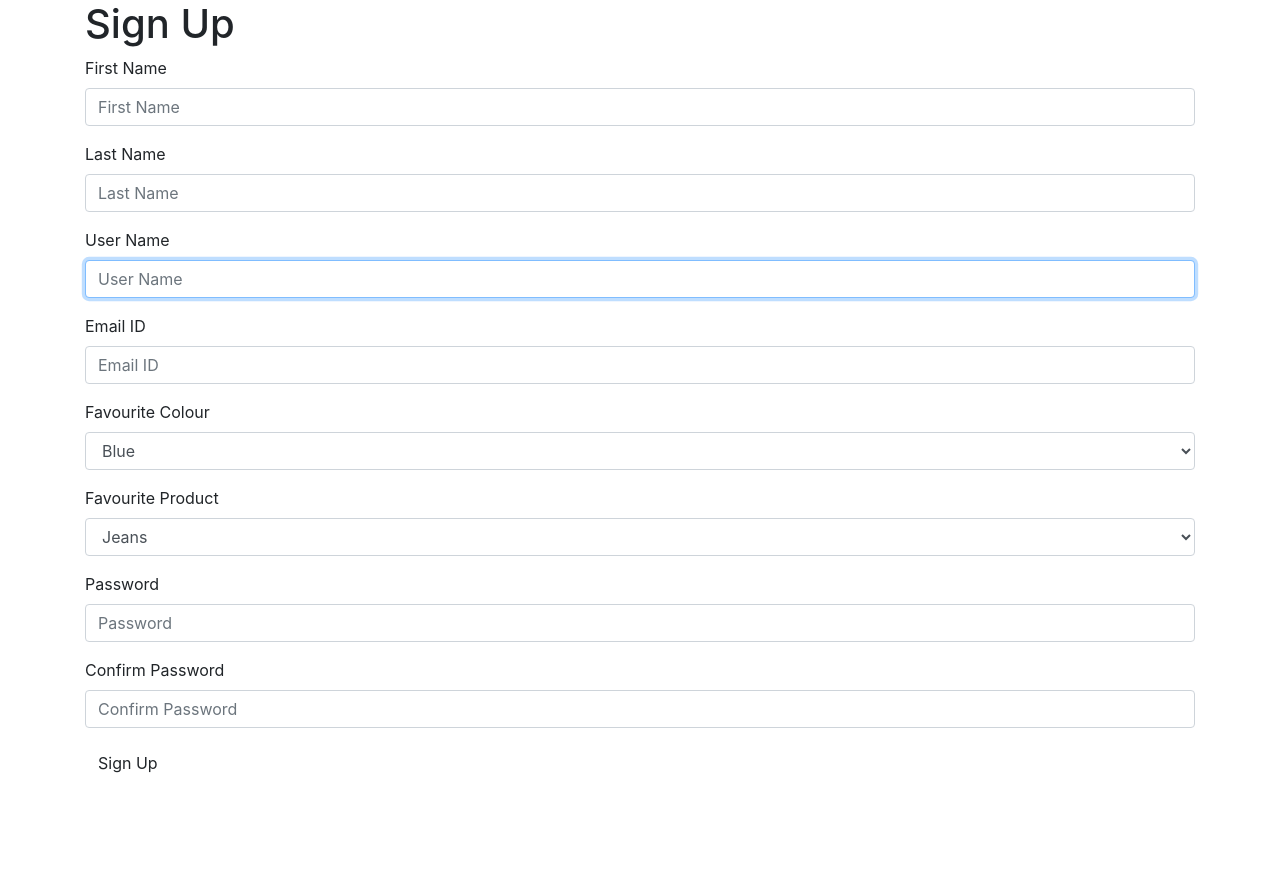
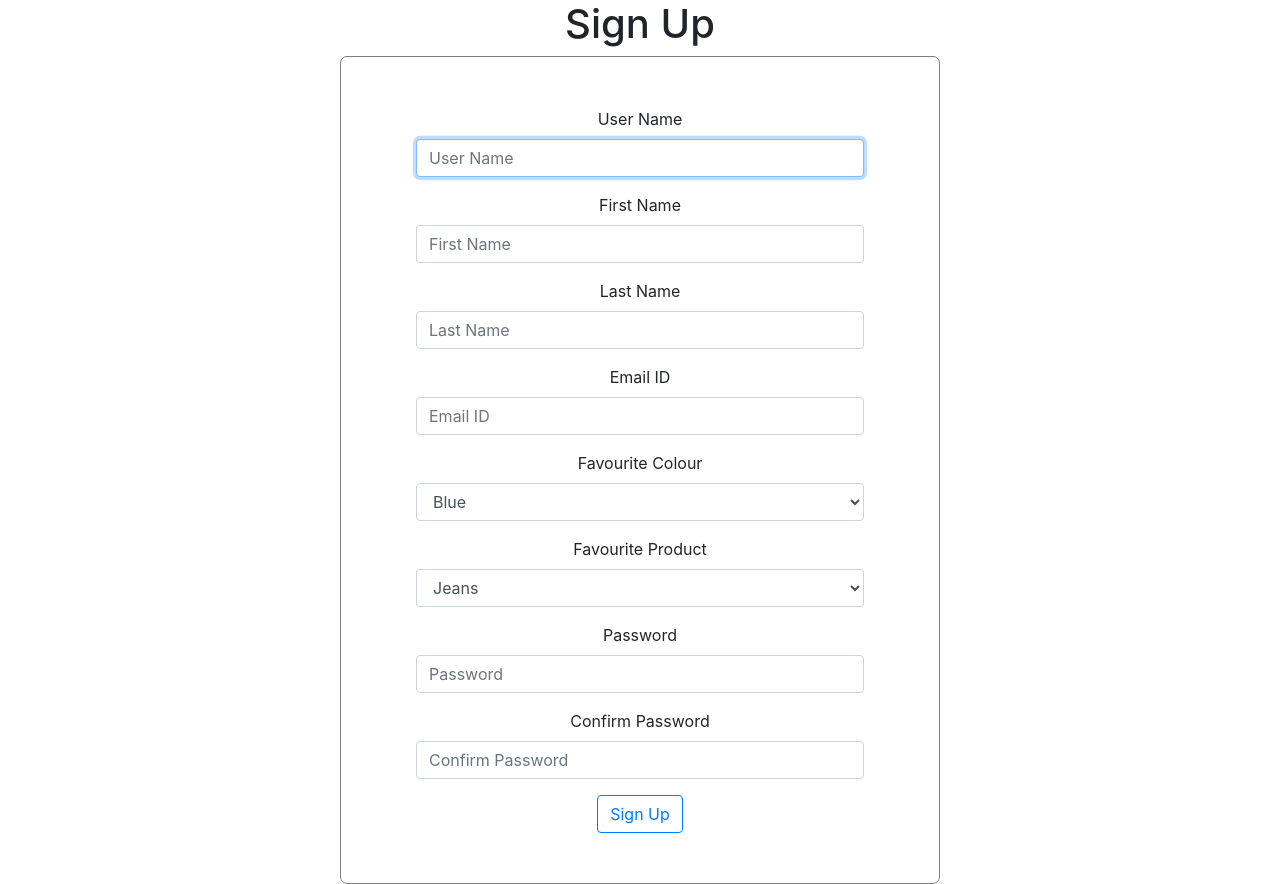
Before and after one commit to Poornartha/ProductSocial, a Django app: page /accounts/signup/ in a window 1280 px wide. Before the commit the page ends 773 px from the top, so only its background shows below. Run offline with Django 3.2, Linux system fonts and the light colour scheme; some libraries are stand-ins or nearby versions.

Commit message:
change forms.py

```diff
--- a/accounts/forms.py
+++ b/accounts/forms.py
@@ -1,5 +1,6 @@
 from django.contrib.auth import get_user_model
 from django.contrib.auth.forms import UserCreationForm
+from django.contrib.auth.models import User
 from django import forms
 
 class UserCreateForm(UserCreationForm):
@@ -33,8 +34,8 @@ class UserCreateForm(UserCreationForm):
         choices=FAVOURITE_PRODUCT_CHOICES,
     )
 
-    class Meta:
-        fields = ('first_name', 'last_name', 'username', 'email', 'favourite_colour', 'fav_product', 'password1', 'password2')
+    class Meta(UserCreationForm.Meta):
+        fields = UserCreationForm.Meta.fields + ('first_name', 'last_name', 'username', 'email', 'favourite_colour', 'fav_product', 'password1', 'password2')
         model = get_user_model()
 
     def __init__(self, *args, **kwargs):
@@ -48,7 +49,7 @@ class UserCreateForm(UserCreationForm):
         self.fields['password1'].label = 'Password'
         self.fields['password2'].label = 'Confirm Password'
 
-        self.fields['first_name'].widget.attrs.update({'class' : 'form-field'})
+        self.fields['first_name'].widget.attrs.update({'class' : 'form-field;'})
         self.fields['last_name'].widget.attrs.update({'class' : 'form-field'})
         self.fields['username'].widget.attrs.update({'class' : 'form-field'})
         self.fields['email'].widget.attrs.update({'class' : 'form-field'})
@@ -58,11 +59,11 @@ class UserCreateForm(UserCreationForm):
         self.fields['password2'].widget.attrs.update({'class' : 'form-field'})
 
     def clean(self):
-        cleaned_data = super(UserForm, self).clean()
+        cleaned_data = super(UserCreationForm, self).clean()
         password1 = cleaned_data.get("password1")
         password2 = cleaned_data.get("password2")
 
-        if password != password2:
+        if password1 != password2:
             raise forms.ValidationError(
                 "password and confirm_password does not match"
             )
--- a/accounts/templates/accounts/signup.html
+++ b/accounts/templates/accounts/signup.html
@@ -1,14 +1,19 @@
 {% extends 'base.html' %}
-{% load bootstrap3 %}
+{%load bootstrap3%}
 {% block content %}
 
-<div class="container">
+<div class="container" style="text-align: center; margin: auto">
   <h1>Sign Up</h1>
-  <form class="" method="POST">
-    {% csrf_token %}
-    {% bootstrap_form form %}
-    <input type="submit" name="" value="Sign Up" class="btn btn-default">
-  </form>
+  <div class="form-div" style="border: 1.2px solid grey; border-radius: 7px; padding: 50px; text-align: center;
+                              max-width: 600px; margin: auto; padding-left: 75px; padding-right: 75px">
+    <form class="" method="POST">
+      {% csrf_token %}
+      {% bootstrap_form form %}
+      <input type="submit" name="" value="Sign Up" class="btn btn-outline-primary">
+    </form>
+
+  </div>
+
 
 </div>
 
```
